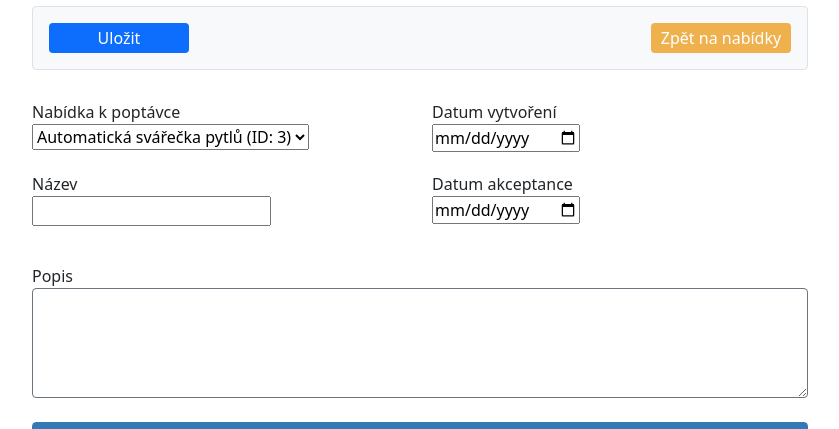
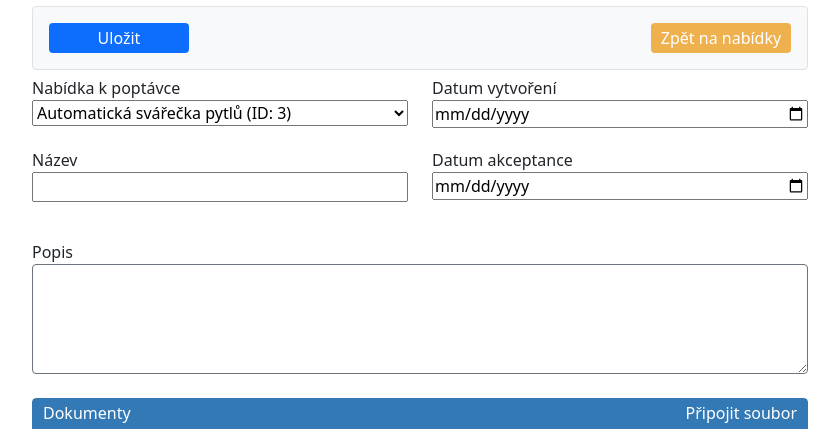
Before and after one commit to petrzamecnik/AP4TW, a plain HTML site: page ukol2/index.html in a window 1280 px wide. Shown: the part 299-728 px from the top of the page, without its empty margins (220-1059 px from the left). Drawn offline with nearby package versions, Linux system fonts and the light colour scheme.

Commit message:
progress uwu

```diff
--- a/ukol2/index.html
+++ b/ukol2/index.html
@@ -102,15 +102,14 @@
     </div>
 </div>
 
-<!-- inputs -->
-<div class="container mt-4">
-    <!-- ROW 1 -->
+<!-- inputy -->
+<div class="container">
     <div class="row">
         <div class="col form-control border-0">
             <div class="d-flex flex-column center">
                 <label class="">Nabídka k poptávce</label>
                 <label class="form-label">
-                    <select>
+                    <select class="width-100">
                         <option selected>Automatická svářečka pytlů (ID: 3)</option>
                         <option>Plamenomet</option>
                         <option>Raketoplán</option>
@@ -122,7 +121,7 @@
             <div class="d-flex flex-column">
                 <label class="">Datum vytvoření</label>
                 <label class="form-label">
-                    <input type="date">
+                    <input type="date" class="width-100">
                 </label>
             </div>
         </div>
@@ -133,21 +132,19 @@
             <div class="d-flex flex-column">
                 <label class="">Název</label>
                 <label class="form-label">
-                    <input type="text">
+                    <input type="text" class="width-100">
                 </label>
             </div>
         </div>
         <div class="col form-control border-0">
             <div class="d-flex flex-column">
                 <label class="">Datum akceptance</label>
-                <label class="form-label">
-                    <input type="date">
+                <label class="form-label" >
+                    <input type="date" class="width-100">
                 </label>
             </div>
         </div>
     </div>
-
-
 </div>
 
 <!-- popis -->
--- a/ukol2/style.css
+++ b/ukol2/style.css
@@ -57,3 +57,7 @@
     font-size: smaller;
     margin-left: 10px;
 }
+
+.width-100 {
+    width: 100%;
+}
```
